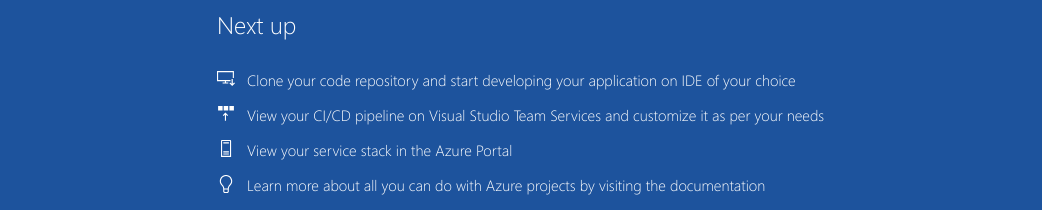
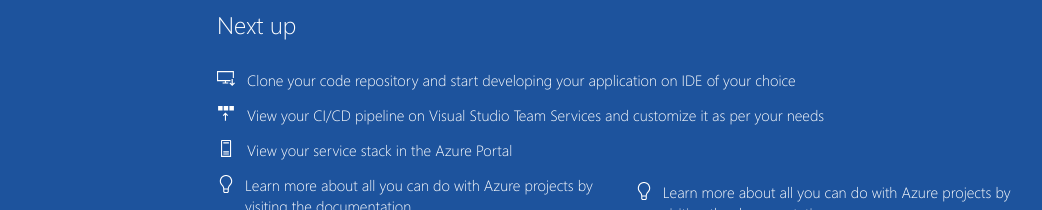
Before and after one commit to gaurav21316/assignment1, a plain HTML site: page index.html in a window 1280 px wide. Shown: the part 590-800 px from the top of the page, without its empty margins (8-1050 px from the left). Drawn offline with Linux system fonts and the light colour scheme.

Commit message:
modified index html in newbranch

```diff
--- a/index.html
+++ b/index.html
@@ -47,6 +47,11 @@
                                 <img src="img/lightbulbWhite.svg">
                             </div>
                             <div class="step-text"><a href="https://go.microsoft.com/fwlink/?linkid=862126">Learn more about all you can do with Azure projects by visiting the documentation</a></div>
+<div class="step">
+                            <div class="step-icon">
+                                <img src="img/lightbulbWhite.svg">
+                            </div>
+                            <div class="step-text"><a href="https://google.com">Learn more about all you can do with Azure projects by visiting the documentation</a></div>
                         </div>
                     </div>
                 </div>
```
